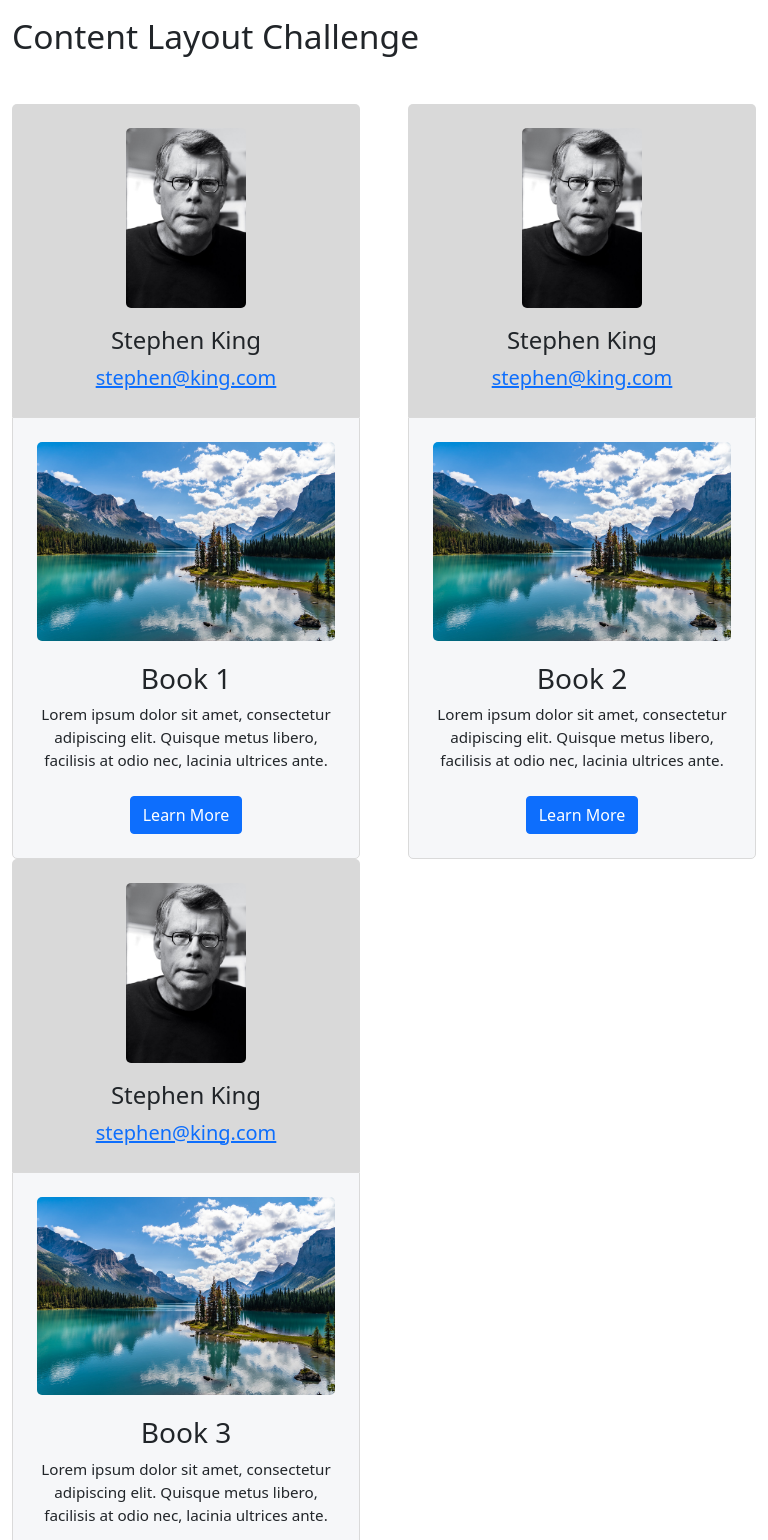
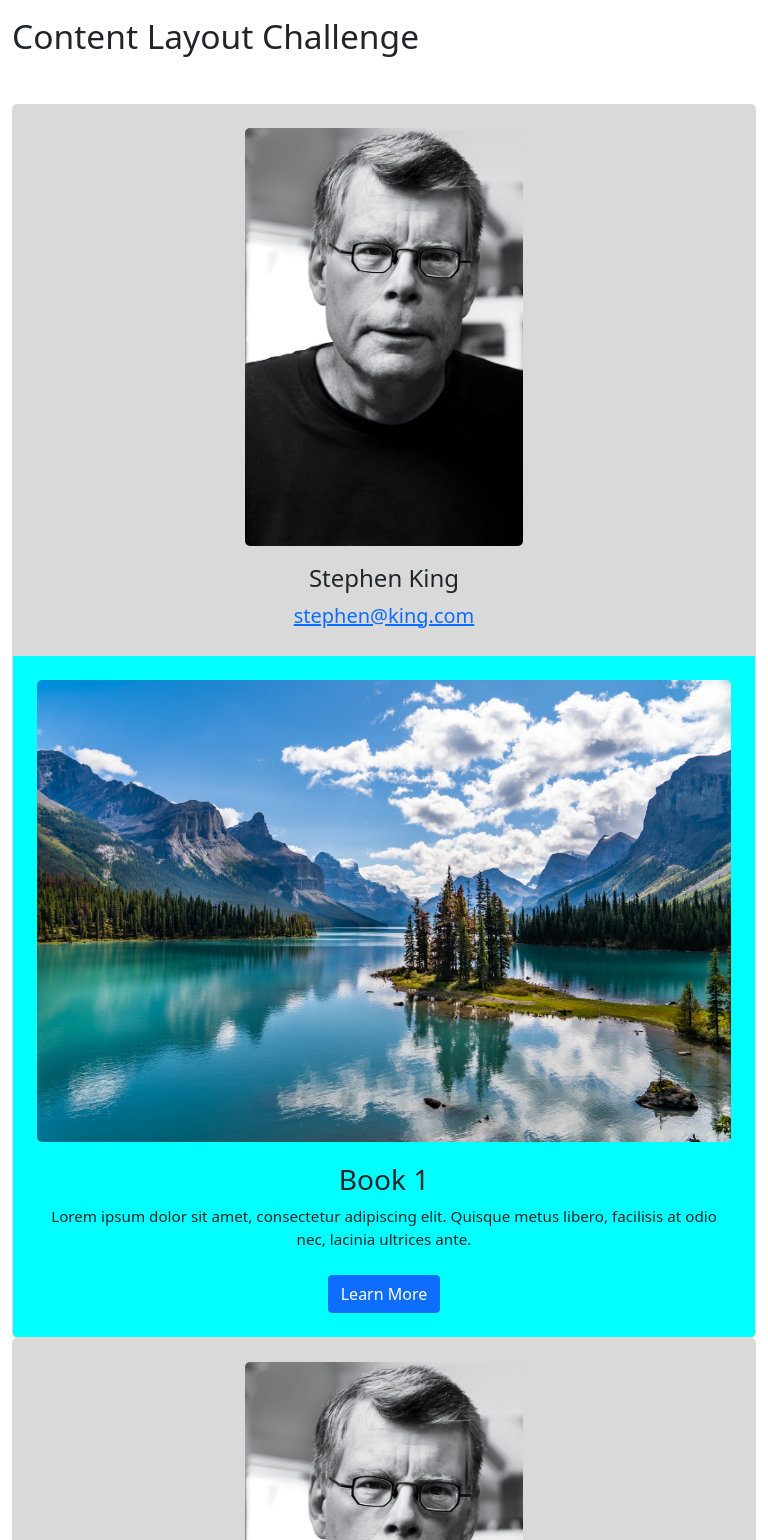
Before and after one commit to workingwebsites/ooohContent-Layout-Challenge, a React (Create React App) app: page /content-layout in a window 768 px wide. Shown: the top 1540 px of the page. Built offline with nearby package versions, Linux system fonts and the light colour scheme.

Commit message:
Doing mid size

```diff
--- a/src/assets/scss/_challenge.scss
+++ b/src/assets/scss/_challenge.scss
@@ -53,3 +53,15 @@
 .content-element__content-btn {
     margin-top: $container-padding;
 }
+
+
+/* Media Queries
+-------------------------------------------------*/
+@media only screen and (min-width: 768px) and (max-width: 992px) {
+	// do something in this width range.
+    .content-element__content {
+        background-color: aqua;
+    }
+}
+
+/* https://getbootstrap.com/docs/5.0/utilities/flex/ */
--- a/src/components/ContentElement.js
+++ b/src/components/ContentElement.js
@@ -5,7 +5,7 @@
     const { img, heading, copy, btnCopy, authorImg, authorName, authorEmail } = this.props;
 
     return (
-      <div className="content-element col-12  col-md-6 col-lg-4 ">
+      <div className="content-element col-12  col-md-12 col-lg-4 ">
         {/* Author */}
         <div className="content-element__author">
           <img className="content-element__author-img img-fluid" src={authorImg} alt={authorName} />
```
